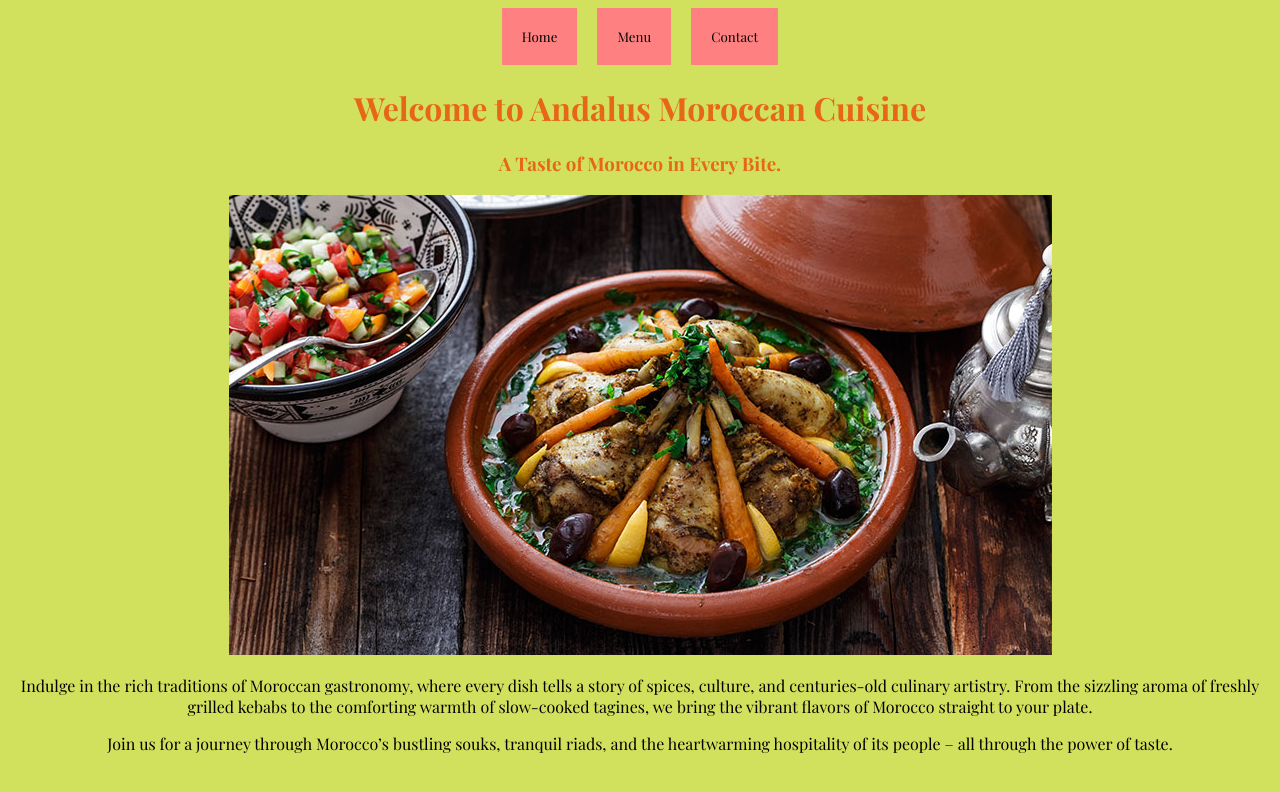
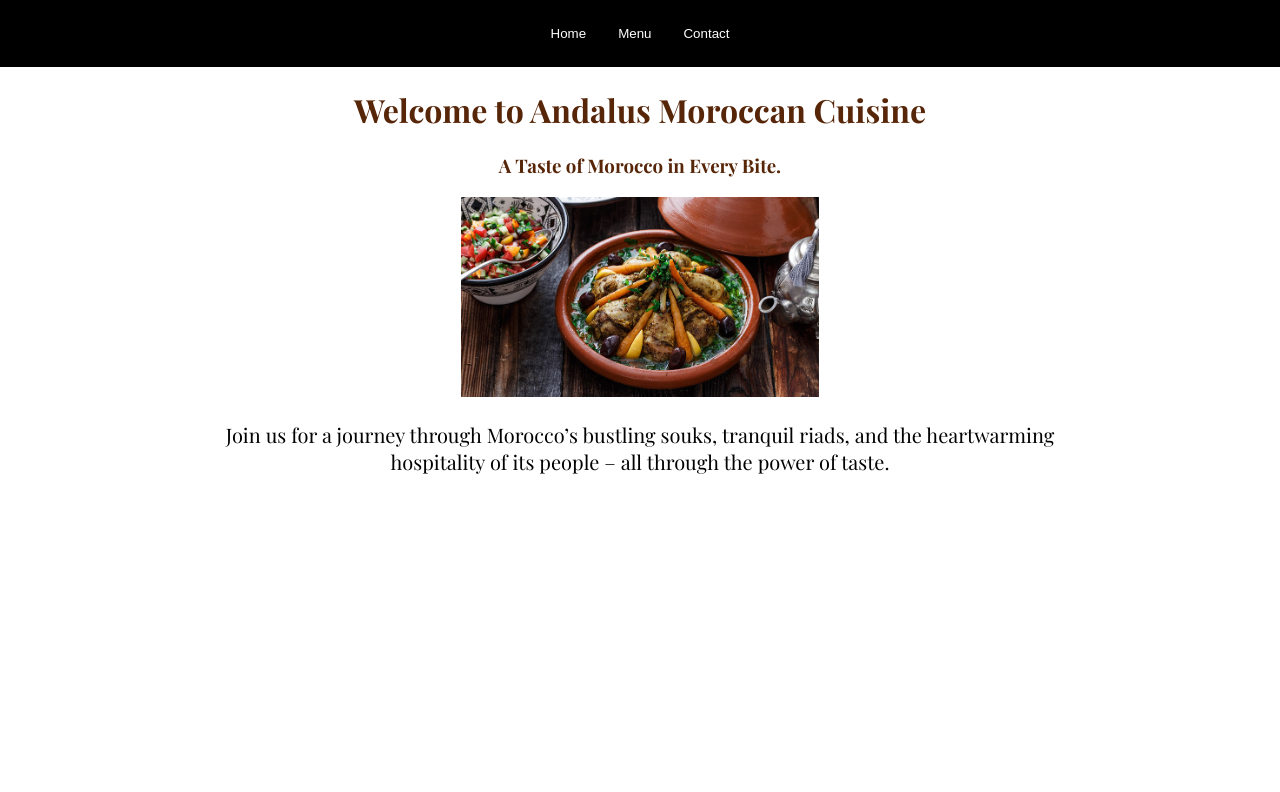
Before and after one commit to oe14/restaurant-, a website built with webpack: page src/template.html in a window 1280 px wide. Built offline with nearby package versions, Linux system fonts and the light colour scheme; a web font is replaced by a local one.

Commit message:
homeload flexbox center desc

```diff
--- a/src/modules/home.js
+++ b/src/modules/home.js
@@ -2,8 +2,8 @@ import img from "../img/Le-tajine.jpg";
 
 // document.body.style.backgroundImage = `url(${img})`;
 export default function loadHome() {
-    const content = document.getElementById("content");
-    content.innerHTML = "";
+    const content = document.getElementById("content")
+        content.innerHTML = "";
 
     const home = document.createElement("div");
     home.classList.add("home");
@@ -34,16 +34,13 @@ export default function loadHome() {
 
     const description = document.createElement("p");
     description.textContent =
-        "Indulge in the rich traditions of Moroccan gastronomy, where every dish tells a story of spices, culture, and centuries-old culinary artistry. " +
-        "From the sizzling aroma of freshly grilled kebabs to the comforting warmth of slow-cooked tagines, we bring the vibrant flavors of Morocco straight to your plate.";
-
-    const welcomeMessage = document.createElement("p");
-    welcomeMessage.textContent =
         "Join us for a journey through Morocco’s bustling souks, tranquil riads, and the heartwarming hospitality of its people – all through the power of taste.";
 
+
     descriptionContainer.appendChild(description);
-    descriptionContainer.appendChild(welcomeMessage);
 
+
+    description.setAttribute("class", "txt");
 
     const ctaContainer = document.createElement("div");
     ctaContainer.classList.add("cta");
--- a/src/style.css
+++ b/src/style.css
@@ -2,32 +2,58 @@
 
 @import url('https://fonts.googleapis.com/css2?family=Playfair+Display:ital,wght@0,400..900;1,400..900&display=swap');
 
-body { font-family: Arial, sans-serif;
-background-color: #d1e15e;
+body {
 
+padding: 0px;
+margin: 0px;
+  font-family: Arial, sans-serif;
 
 }
+nav{
+background-color:black;
+padding: 25px;
+
+}
+
 #homeHeader, #tagline{
-color:#e76618; }
+color:#572609;
+}
 
 
 
-body, .headerBtns{
+body{
 font-family: "Playfair Display", serif;
   font-optical-sizing: auto;
-  font-weight: <weight>;
+
   font-style: normal; }
 .headerBtns{
-background-color: #ff8080;
+background-color: black;
+color: white;
+border-width: 0;
+/*padding: 20px;
 
-padding: 20px;
-border-width: 0;
- }
+*/ }
 nav{
 display: flex;
 gap: 20px;
 justify-content: center;}
 
-#content{
 
-text-align:center; }
+
+.hero-image{
+height: 200px; }
+
+
+.home{
+text-align: center;
+display: flex;
+flex-direction: column;
+justify-content: center;
+margin-left: 10vh;
+margin-right: 10vh;
+}
+.txt{
+align-content:center;
+margin-right: 10vw;
+margin-left:10vw;
+font-size: 20px; }
```
